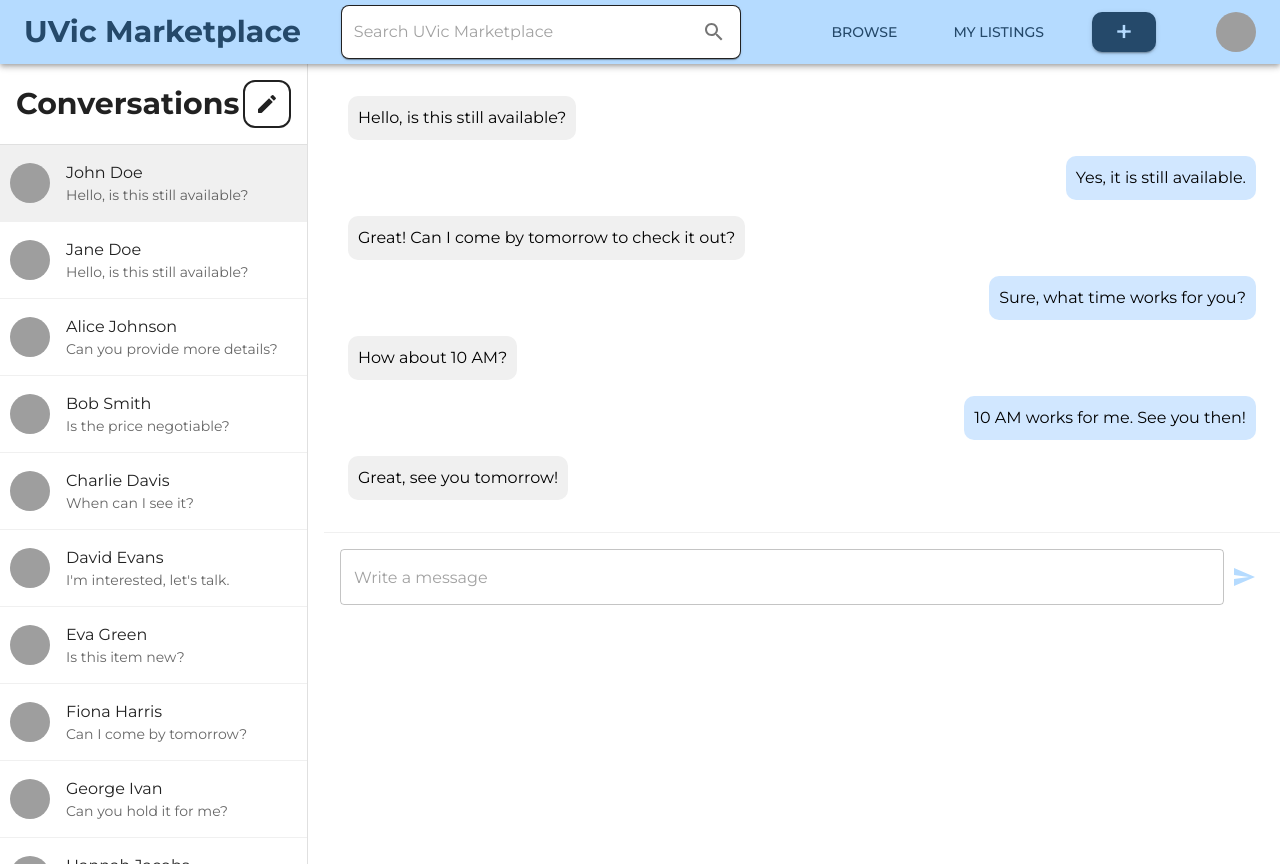
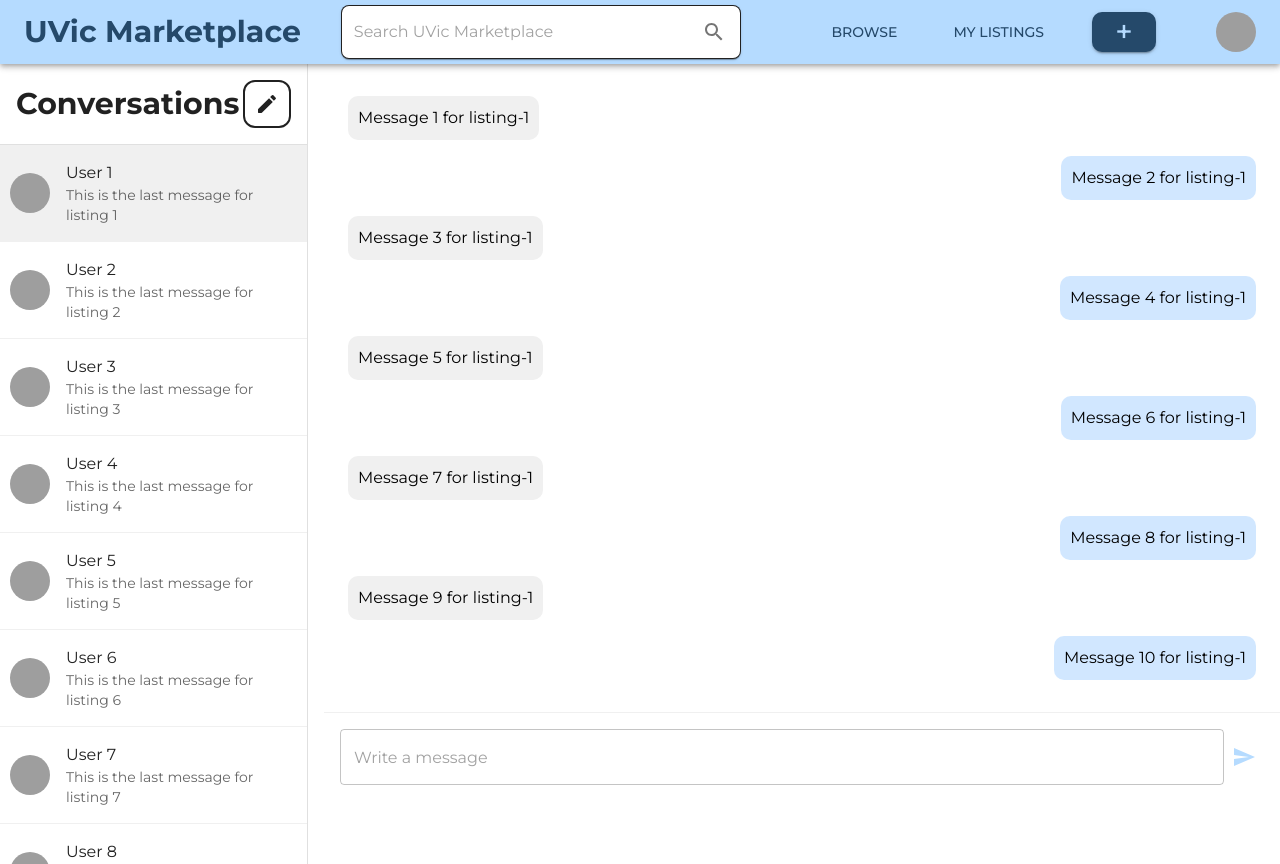
Before and after one commit to matt-lebl/uvic-marketplace, a React (Create React App) app in the folder frontend/: page /messaging in a window 1280 px wide. Built offline with nearby package versions, Linux system fonts and the light colour scheme; grey boxes are pictures that could not be loaded.

Commit message:
Rename message component

```diff
--- a/frontend/src/pages/Components/Message.tsx
+++ b/frontend/src/pages/Components/MessageBubble.tsx
@@ -1,12 +1,12 @@
 import React from 'react'
 import { Box, Typography } from '@mui/material'
 
-interface MessageProps {
+interface MessageBubbleProps {
   content: string
   isSender: boolean
 }
 
-const Message: React.FC<MessageProps> = ({ content, isSender }) => {
+const MessageBubble: React.FC<MessageBubbleProps> = ({ content, isSender }) => {
   return (
     <Box
       sx={{
@@ -30,4 +30,4 @@ const Message: React.FC<MessageProps> = ({ content, isSender }) => {
   )
 }
 
-export default Message
+export default MessageBubble
--- a/frontend/src/pages/Messaging.tsx
+++ b/frontend/src/pages/Messaging.tsx
@@ -8,217 +8,63 @@ import {
   IconButton,
 } from '@mui/material'
 import MessageSidebar from './Components/MessageSidebar'
-import Message from './Components/Message'
+import MessageBubble from './Components/MessageBubble'
 import SendIcon from '@mui/icons-material/Send'
+import { MessageThread, Message } from '../interfaces'
 
-const conversations = [
-  {
-    listing_id: 'L23434B090934',
-    other_participant: {
-      user_id: 'A23434B090934',
-      name: 'John Doe',
-      profilePicture: 'https://example.com/image1.png',
-    },
-    last_message: {
-      sender_id: 'A23434B090934',
-      receiver_id: 'A23434B090936',
-      listing_id: 'L23434B090934',
-      content: 'Hello, is this still available?',
-      sent_at: 1625247600,
-    },
-  },
-  {
-    listing_id: 'L23434B090935',
-    other_participant: {
-      user_id: 'A23434B090934',
-      name: 'Jane Doe',
-      profilePicture: 'https://example.com/image2.png',
-    },
-    last_message: {
-      sender_id: 'A23434B090934',
-      receiver_id: 'A23434B090936',
-      listing_id: 'L23434B090935',
-      content: 'Hello, is this still available?',
-      sent_at: 1625247600,
-    },
-  },
-  {
-    listing_id: 'L23434B090936',
-    other_participant: {
-      user_id: 'A23434B090937',
-      name: 'Alice Johnson',
-      profilePicture: 'https://example.com/image3.png',
-    },
-    last_message: {
-      sender_id: 'A23434B090937',
-      receiver_id: 'A23434B090936',
-      listing_id: 'L23434B090936',
-      content: 'Can you provide more details?',
-      sent_at: 1625248600,
-    },
-  },
-  {
-    listing_id: 'L23434B090937',
-    other_participant: {
-      user_id: 'A23434B090938',
-      name: 'Bob Smith',
-      profilePicture: 'https://example.com/image4.png',
-    },
-    last_message: {
-      sender_id: 'A23434B090938',
-      receiver_id: 'A23434B090936',
-      listing_id: 'L23434B090937',
-      content: 'Is the price negotiable?',
-      sent_at: 1625249600,
-    },
-  },
-  {
-    listing_id: 'L23434B090938',
-    other_participant: {
-      user_id: 'A23434B090939',
-      name: 'Charlie Davis',
-      profilePicture: 'https://example.com/image5.png',
-    },
-    last_message: {
-      sender_id: 'A23434B090939',
-      receiver_id: 'A23434B090936',
-      listing_id: 'L23434B090938',
-      content: 'When can I see it?',
-      sent_at: 1625250600,
-    },
-  },
-  {
-    listing_id: 'L23434B090939',
-    other_participant: {
-      user_id: 'A23434B090940',
-      name: 'David Evans',
-      profilePicture: 'https://example.com/image6.png',
-    },
-    last_message: {
-      sender_id: 'A23434B090940',
-      receiver_id: 'A23434B090936',
-      listing_id: 'L23434B090939',
-      content: "I'm interested, let's talk.",
-      sent_at: 1625251600,
-    },
-  },
-  {
-    listing_id: 'L23434B090940',
-    other_participant: {
-      user_id: 'A23434B090941',
-      name: 'Eva Green',
-      profilePicture: 'https://example.com/image7.png',
-    },
-    last_message: {
-      sender_id: 'A23434B090941',
-      receiver_id: 'A23434B090936',
-      listing_id: 'L23434B090940',
-      content: 'Is this item new?',
-      sent_at: 1625252600,
-    },
-  },
-  {
-    listing_id: 'L23434B090941',
-    other_participant: {
-      user_id: 'A23434B090942',
-      name: 'Fiona Harris',
-      profilePicture: 'https://example.com/image8.png',
-    },
-    last_message: {
-      sender_id: 'A23434B090942',
-      receiver_id: 'A23434B090936',
-      listing_id: 'L23434B090941',
-      content: 'Can I come by tomorrow?',
-      sent_at: 1625253600,
-    },
-  },
-  {
-    listing_id: 'L23434B090942',
-    other_participant: {
-      user_id: 'A23434B090943',
-      name: 'George Ivan',
-      profilePicture: 'https://example.com/image9.png',
-    },
-    last_message: {
-      sender_id: 'A23434B090943',
-      receiver_id: 'A23434B090936',
-      listing_id: 'L23434B090942',
-      content: 'Can you hold it for me?',
-      sent_at: 1625254600,
-    },
-  },
-  {
-    listing_id: 'L23434B090943',
-    other_participant: {
-      user_id: 'A23434B090944',
-      name: 'Hannah Jacobs',
-      profilePicture: 'https://example.com/image10.png',
-    },
-    last_message: {
-      sender_id: 'A23434B090944',
-      receiver_id: 'A23434B090936',
-      listing_id: 'L23434B090943',
-      content: "What's the condition of this?",
-      sent_at: 1625255600,
-    },
-  },
-]
+const generateMessageThreads = (count: number): MessageThread[] => {
+  const threads: MessageThread[] = []
 
-const messages = [
-  {
-    sender_id: 'A23434B090934',
-    receiver_id: 'A23434B090936',
-    listing_id: 'L23434B090934',
-    content: 'Hello, is this still available?',
-    sent_at: 1625247600,
-  },
-  {
-    sender_id: 'A23434B090936',
-    receiver_id: 'A23434B090934',
-    listing_id: 'L23434B090934',
-    content: 'Yes, it is still available.',
-    sent_at: 1625248200,
-  },
-  {
-    sender_id: 'A23434B090934',
-    receiver_id: 'A23434B090936',
-    listing_id: 'L23434B090934',
-    content: 'Great! Can I come by tomorrow to check it out?',
-    sent_at: 1625248800,
-  },
-  {
-    sender_id: 'A23434B090936',
-    receiver_id: 'A23434B090934',
-    listing_id: 'L23434B090934',
-    content: 'Sure, what time works for you?',
-    sent_at: 1625249400,
-  },
-  {
-    sender_id: 'A23434B090934',
-    receiver_id: 'A23434B090936',
-    listing_id: 'L23434B090934',
-    content: 'How about 10 AM?',
-    sent_at: 1625250000,
-  },
-  {
-    sender_id: 'A23434B090936',
-    receiver_id: 'A23434B090934',
-    listing_id: 'L23434B090934',
-    content: '10 AM works for me. See you then!',
-    sent_at: 1625250600,
-  },
-  {
-    sender_id: 'A23434B090934',
-    receiver_id: 'A23434B090936',
-    listing_id: 'L23434B090934',
-    content: 'Great, see you tomorrow!',
-    sent_at: 1625251200,
-  },
-]
+  for (let i = 1; i <= count; i++) {
+    threads.push({
+      listing_id: `listing-${i}`,
+      other_participant: {
+        user_id: `user-${i}`,
+        name: `User ${i}`,
+        profilePicture: `https://example.com/profile-${i}.jpg`,
+      },
+      last_message: {
+        sender_id: `user-${i}`,
+        receiver_id: 'user-1',
+        listing_id: `listing-${i}`,
+        content: `This is the last message for listing ${i}`,
+        sent_at: Date.now(),
+      },
+    })
+  }
+
+  return threads
+}
+
+const generateMessagesForThread = (
+  threadId: string,
+  count: number
+): Message[] => {
+  const messages: Message[] = []
+
+  for (let i = 1; i <= count; i++) {
+    messages.push({
+      sender_id: i % 2 === 0 ? 'user-1' : threadId.split('-')[1],
+      receiver_id: i % 2 === 0 ? threadId.split('-')[1] : 'user-1',
+      listing_id: threadId,
+      content: `Message ${i} for ${threadId}`,
+      sent_at: Date.now() - (count - i) * 60000,
+    })
+  }
+
+  return messages
+}
+
+const messageThreads: MessageThread[] = generateMessageThreads(25)
+const messages: Record<string, Message[]> = {}
+
+messageThreads.forEach((thread) => {
+  messages[thread.listing_id] = generateMessagesForThread(thread.listing_id, 10)
+})
 
 const Messaging: React.FC = () => {
   const [selectedListingId, setSelectedListingId] = useState<string>(
-    conversations[0].listing_id
+    messageThreads[0].listing_id
   )
   const [messageInput, setMessageInput] = useState<string>('')
 
@@ -242,8 +88,8 @@ const Messaging: React.FC = () => {
     }
   }
 
-  const selectedConversation = conversations.find(
-    (conversation) => conversation.listing_id === selectedListingId
+  const selectedConversation = messageThreads.find(
+    (thread) => thread.listing_id === selectedListingId
   )
 
   return (
@@ -253,7 +99,7 @@ const Messaging: React.FC = () => {
           <MessageSidebar
             selectedListingId={selectedListingId}
             onCreateMessage={handleNewConversation}
-            messages={conversations}
+            messages={messageThreads}
             onSelectMessage={handleSelectMessage}
           />
         </Grid>
@@ -267,11 +113,11 @@ const Messaging: React.FC = () => {
             <Box sx={{ flexGrow: 1, overflowY: 'auto', padding: 2 }}>
               {selectedConversation ? (
                 <List>
-                  {messages.map((msg, index) => (
-                    <Message
+                  {messages[selectedListingId].map((message, index) => (
+                    <MessageBubble
                       key={index}
-                      content={msg.content}
-                      isSender={msg.sender_id === 'A23434B090936'}
+                      content={message.content}
+                      isSender={message.sender_id === 'user-1'}
                     />
                   ))}
                 </List>
```
Also changed, not shown: 1 other file (tests, documents, lock files or other folders).
